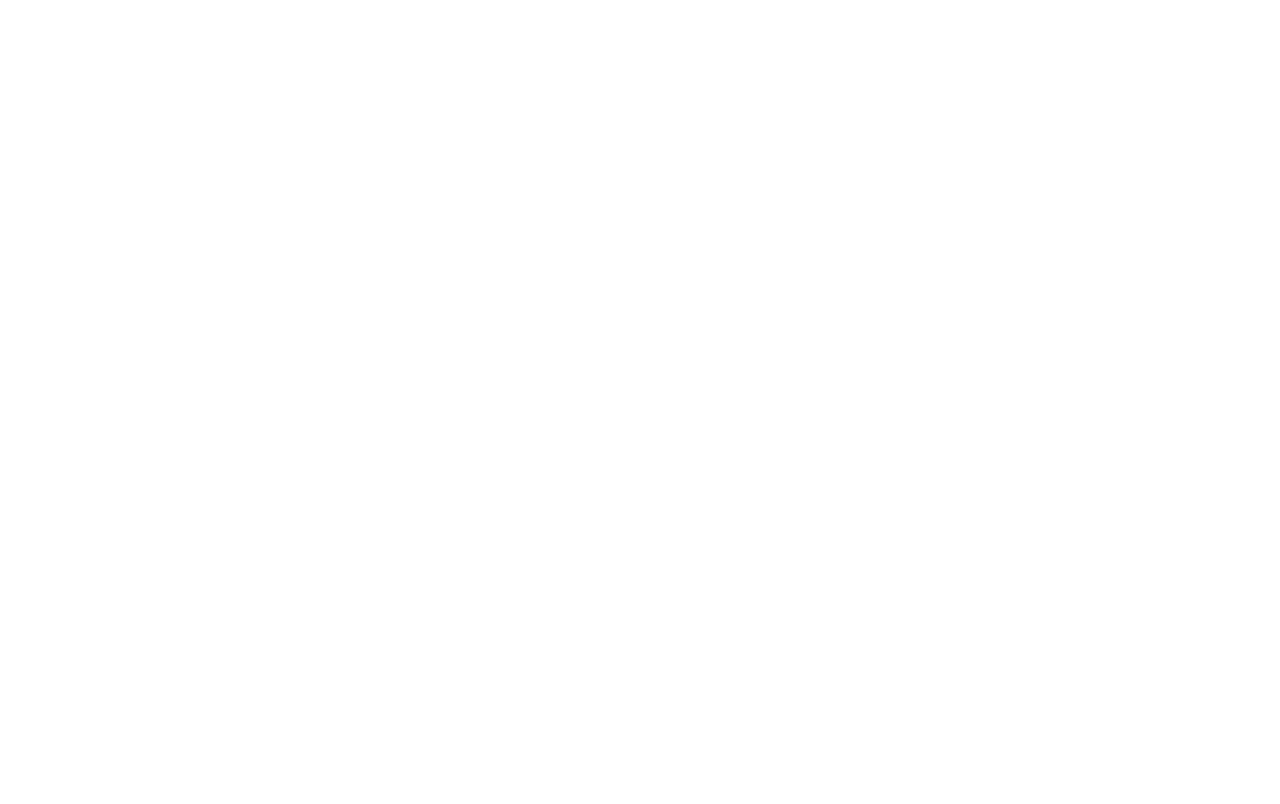
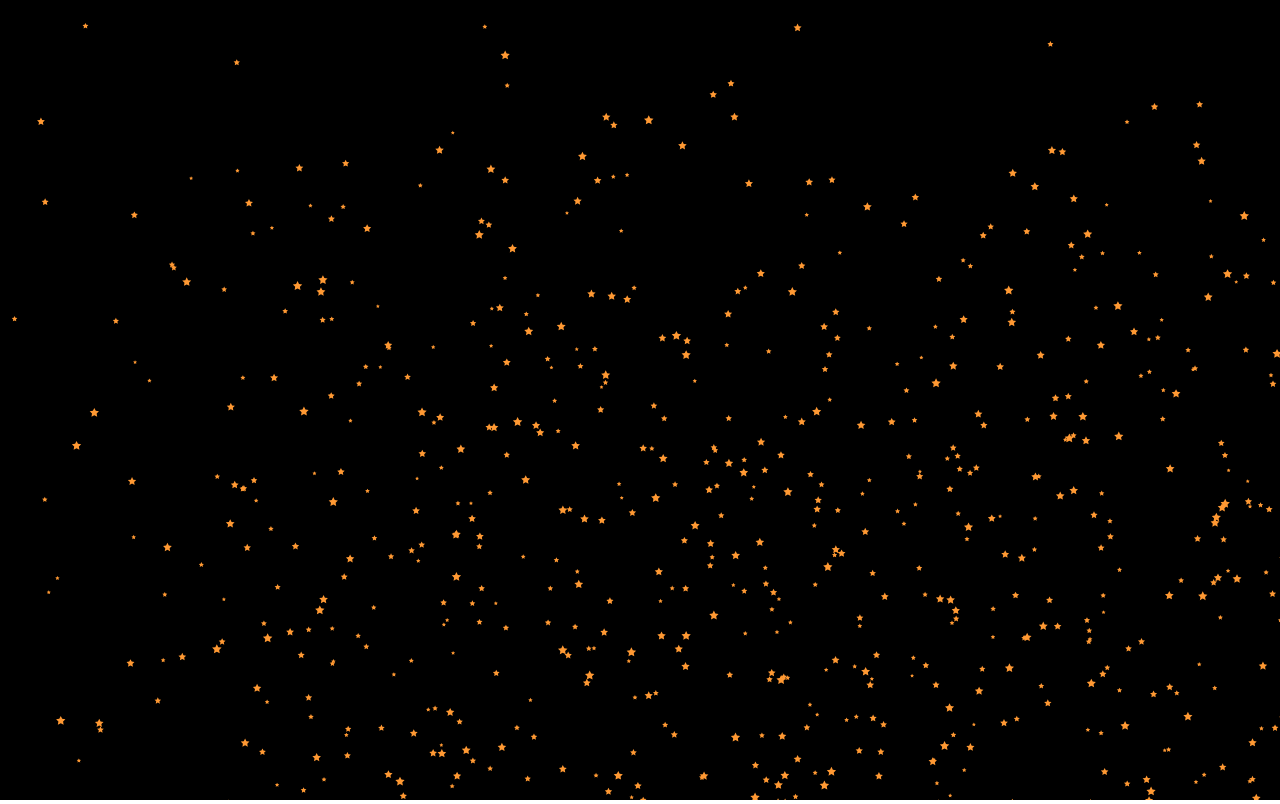
Before and after one commit to NowakKamil30/stars, a React (Create React App) app: page / in a window 1280 px wide. Built offline with nearby package versions, Linux system fonts and the light colour scheme.

Commit message:
aplication work

```diff
--- a/src/App.js
+++ b/src/App.js
@@ -3,9 +3,7 @@
 import Canvas from "./components/Canvas";
 function App() {
   return (
-    <div className="App">
       <Canvas/>
-    </div>
   );
 }
 
--- a/src/components/Canvas.js
+++ b/src/components/Canvas.js
@@ -2,18 +2,19 @@
     React,
     {useRef,
     useEffect} from 'react';
+import Sky from "../classes/Sky";
 
 const Canvas = () =>{
     const ref = useRef();
 
     useEffect(()=>{
         const canvas = ref.current;
-        const context = canvas.getContext('2d');
+        const sky = new Sky(canvas,"#000000",1000);
+        sky.run();
     })
     return (
         <canvas
             ref={ref}
-            style={{width: '100px', height: '100px' }}
         />
     );
 }
```
